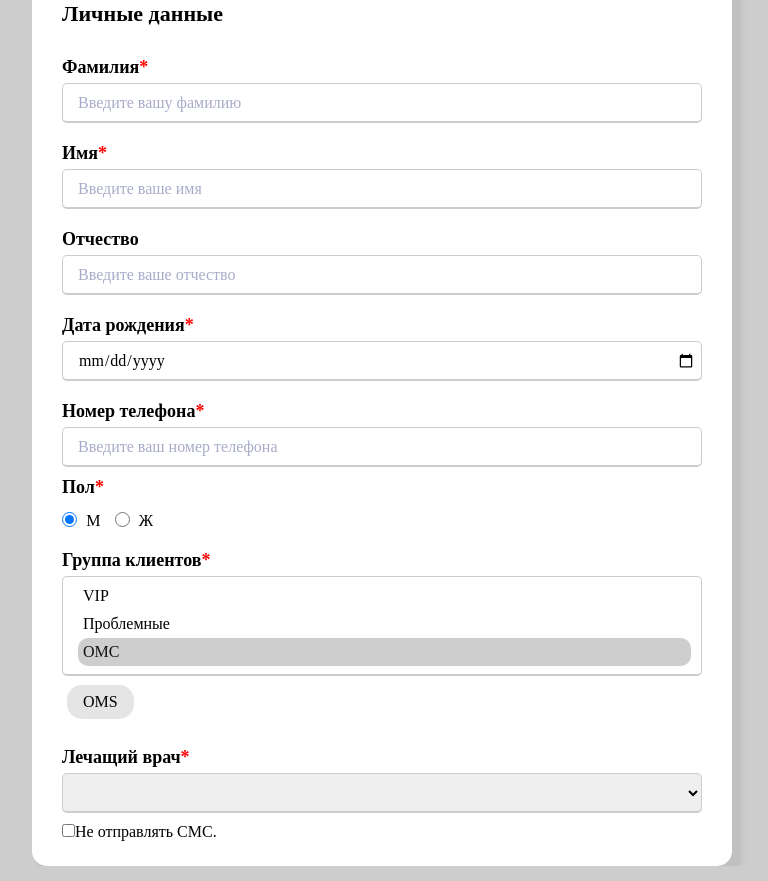
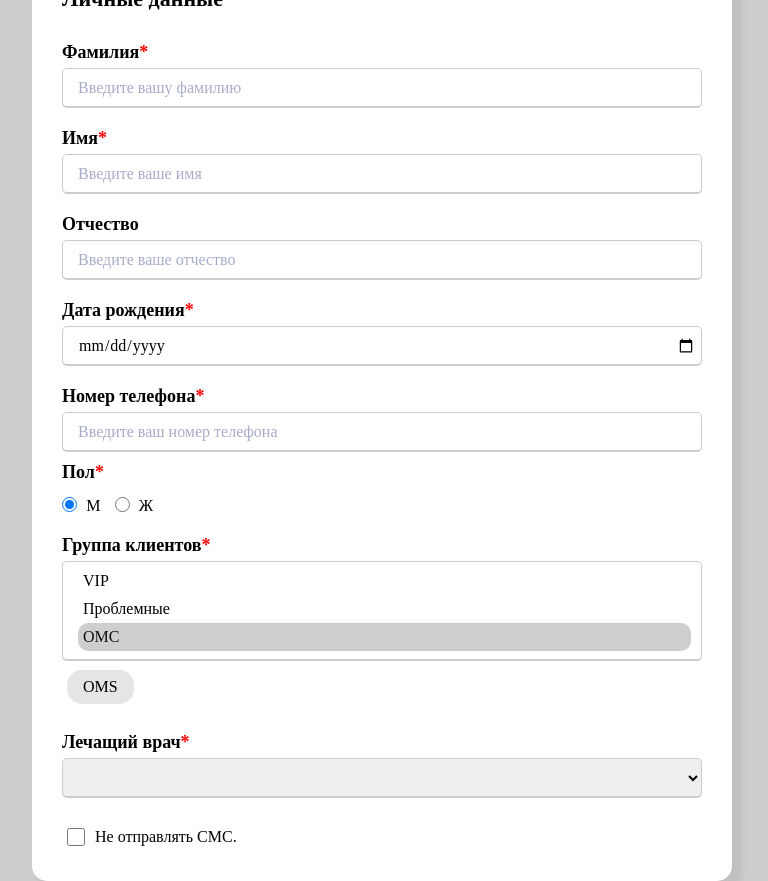
Before and after one commit to AlmelK/VueForm, a Vue app: page / in a window 1280 px wide. Shown: the whole page, without its empty margins (258-1026 px from the left). Built offline with nearby package versions, Linux system fonts and the light colour scheme.

Commit message:
some more sass_2

```diff
--- a/src/components/HelloWorld.vue
+++ b/src/components/HelloWorld.vue
@@ -102,10 +102,12 @@
             </option>
           </select>
         </div>
+
         <div class="form-group-check">
           <input type="checkbox" id="sms" v-model="notSendSMS" />
           <label for="sms">Не отправлять СМС.</label>
         </div>
+
       </div>
     </form>
   </div>
@@ -239,11 +241,6 @@ $bottomPadTitle: 10px
           &::placeholder
             color: #a8acc9
 
-        select
-
-
-          &:focus
-            border-color: #696969
       .gender-radio
 
         .label_gen
@@ -284,19 +281,21 @@ $bottomPadTitle: 10px
         justify-content: start
         width: 100%
 
+
         .selected-opt
           padding: 8px 16px
           border-radius: 15px
           background: #e5e5e5
           margin-right: 10px
 
+      .form-group-check
+        margin-top: 20px
+        display: flex
 
-
-
-
-
-
-
-
-
+        input[type=checkbox]
+          width: 18px
+          height: 18px
+          margin: 10px 5px
+        label
+          padding: 10px 5px
 </style>
```
